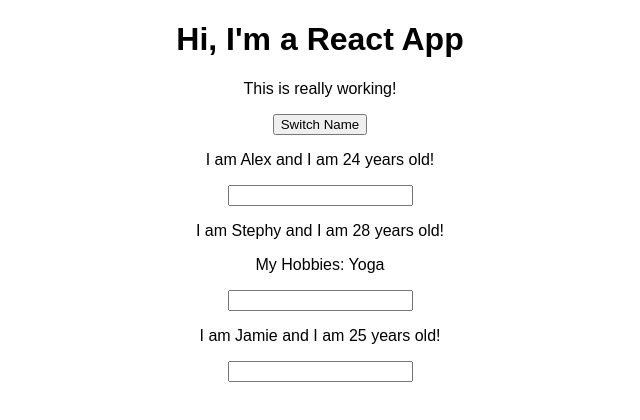
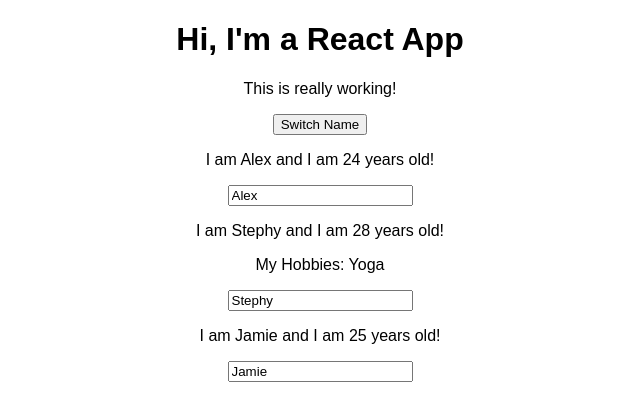
Before and after one commit to alexandra257/react-complete-guide, a React (Create React App) app: page / in a window 1280 px wide. Shown: the top 420 px of the page, without its empty margins (320-960 px from the left). Built offline with nearby package versions, Linux system fonts and the light colour scheme.

Commit message:
adding two way binding

```diff
--- a/src/App.js
+++ b/src/App.js
@@ -44,7 +44,7 @@
         <Person
           name={this.state.persons[0].name}
           age={this.state.persons[0].age}
-          changed={this.nameChangedHandler} />
+        />
 
         <Person name={this.state.persons[1].name}
           age={this.state.persons[1].age}
@@ -53,7 +53,7 @@
 
         <Person name={this.state.persons[2].name}
           age={this.state.persons[2].age}
-          changed={this.nameChangedHandler} />
+        />
 
       </div>
     );
--- a/src/Person/Person.js
+++ b/src/Person/Person.js
@@ -5,7 +5,7 @@
         <div>
             <p onClick={props.click}>I am {props.name} and I am {props.age} years old!</p>
             <p>{props.children}</p>
-            <input type="text" onChange={props.changed} />
+            <input type="text" onChange={props.changed} value={props.name} />
         </div>
     )
 };
```
